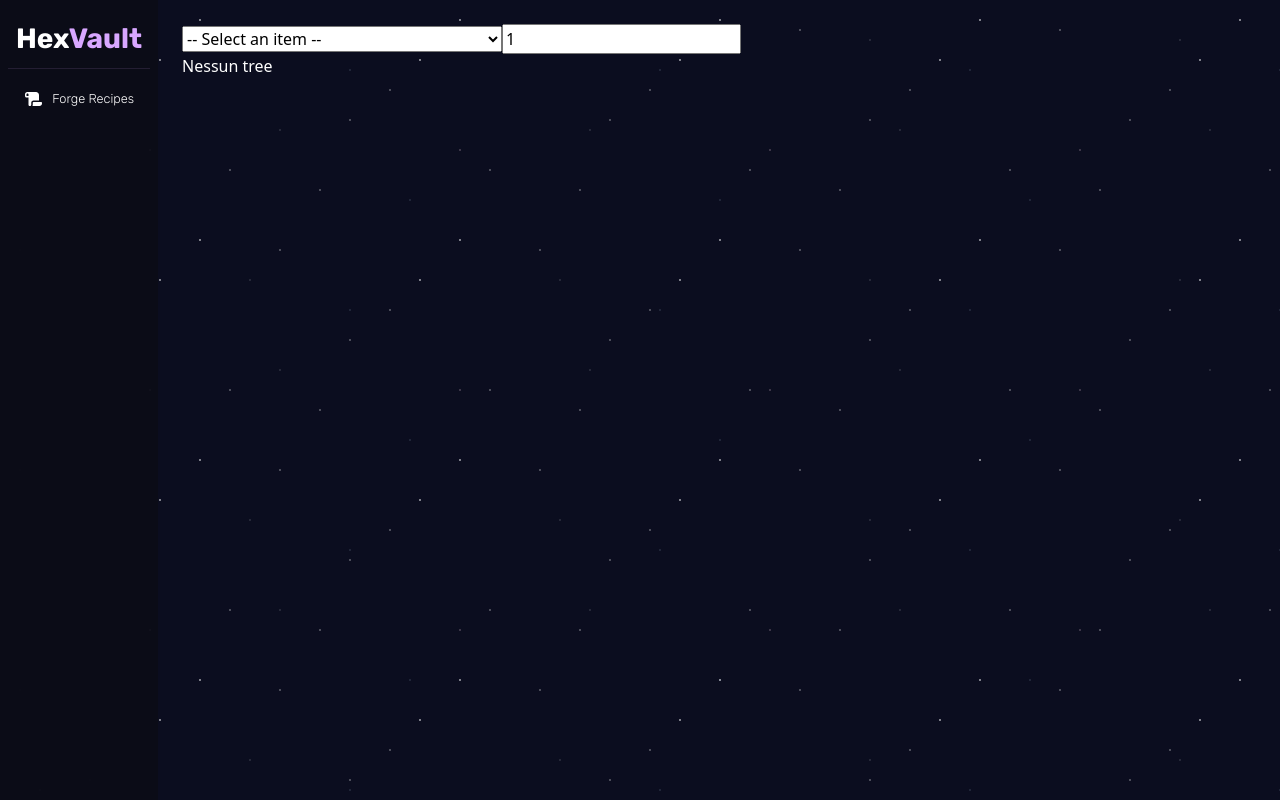
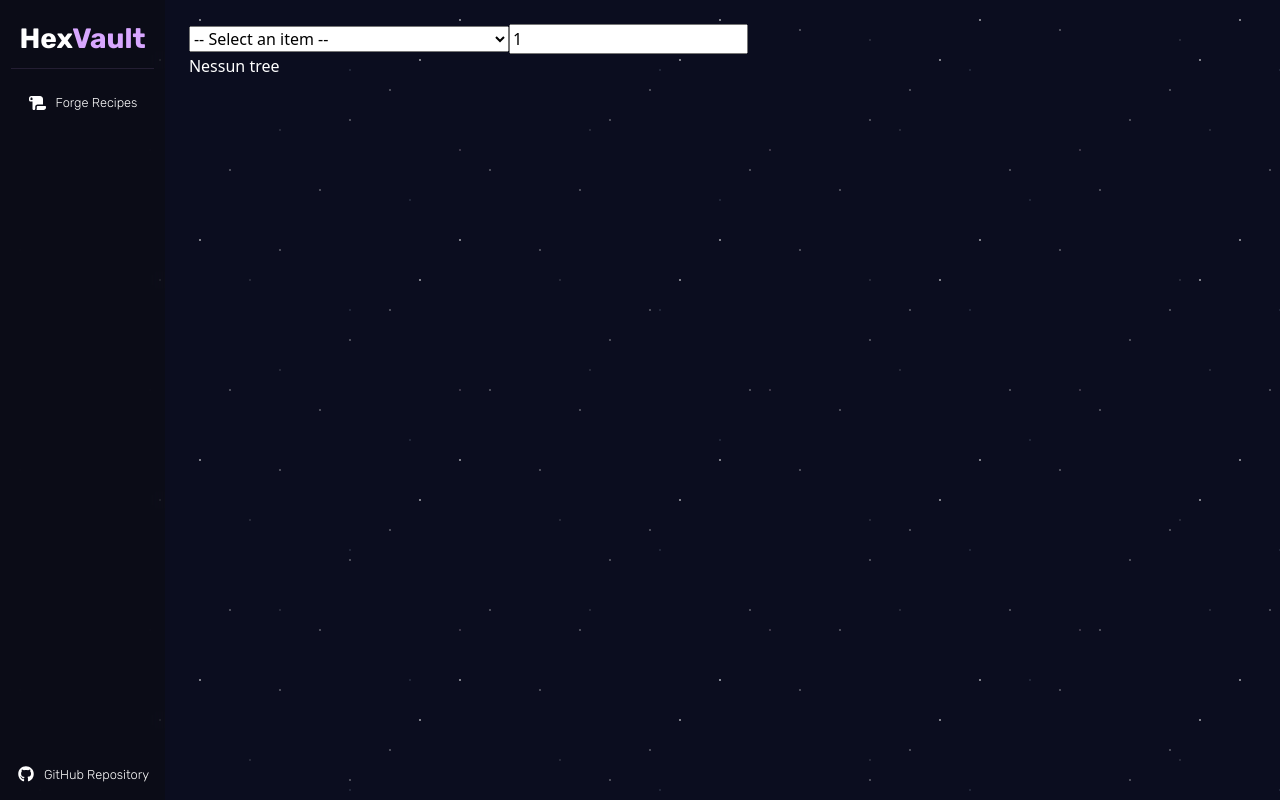
Before and after one commit to Hexevil/ForgeRecipeTree, a React (Vite) app: page /forgeRecipes in a window 1280 px wide. Built offline with nearby package versions, Linux system fonts and the light colour scheme.

Commit message:
Navbar changes + git link

```diff
--- a/package.json
+++ b/package.json
@@ -11,6 +11,7 @@
   },
   "dependencies": {
     "@fortawesome/fontawesome-svg-core": "^7.3.1",
+    "@fortawesome/free-brands-svg-icons": "^7.3.1",
     "@fortawesome/free-solid-svg-icons": "^7.3.1",
     "@fortawesome/react-fontawesome": "^3.5.0",
     "bootstrap": "^5.3.8",
--- a/src/layout/Navbar.tsx
+++ b/src/layout/Navbar.tsx
@@ -1,6 +1,7 @@
 import { NavLink } from "react-router-dom";
 import { FontAwesomeIcon } from "@fortawesome/react-fontawesome";
 import { faScroll } from "@fortawesome/free-solid-svg-icons";
+import { faGithub } from "@fortawesome/free-brands-svg-icons";
 
 function Navbar(){
     return(
@@ -14,11 +15,16 @@ function Navbar(){
 
             <ul className="nav flex-column w-100 justify-content-center">
                 <li className="nav-item justify-content-center">
-                    <NavLink to="/forgeRecipes" className="nav-link text-white text-center p-1 gap-2 d-flex align-items-center justify-content-center">
+                    <NavLink to="/forgeRecipes" className="nav-link text-white text-center p-2 gap-2 d-flex align-items-center justify-content-center">
                         <FontAwesomeIcon icon={faScroll} /><span className="main-font-normal">Forge Recipes</span>
                     </NavLink>
                 </li>
             </ul>
+
+            <div className="nav-link mt-auto p-2 gap-2 d-flex align-items-center justify-content-center">
+                <FontAwesomeIcon className="text-white" icon={faGithub} />
+                <a href="https://github.com/Hexevil/ForgeRecipeTree/tree/main" target="_blank" rel="noopener noreferrer" className="main-font-normal text-decoration-none text-white">GitHub Repository</a>
+            </div>
         </aside>
     );
 }
```
Also changed, not shown: 1 other file (tests, documents, lock files or other folders).
